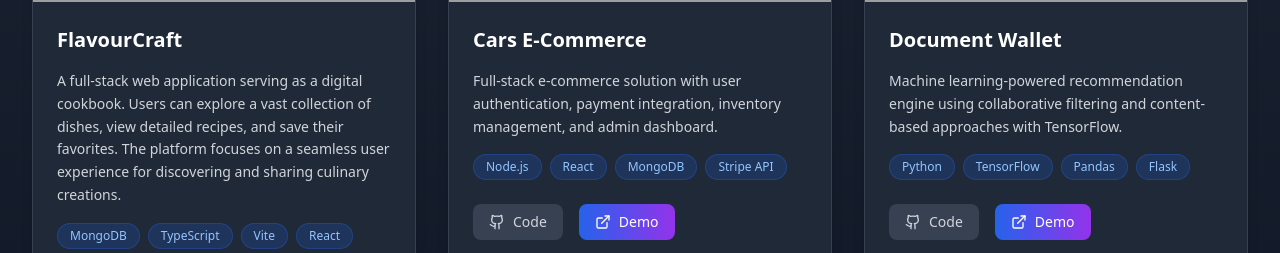
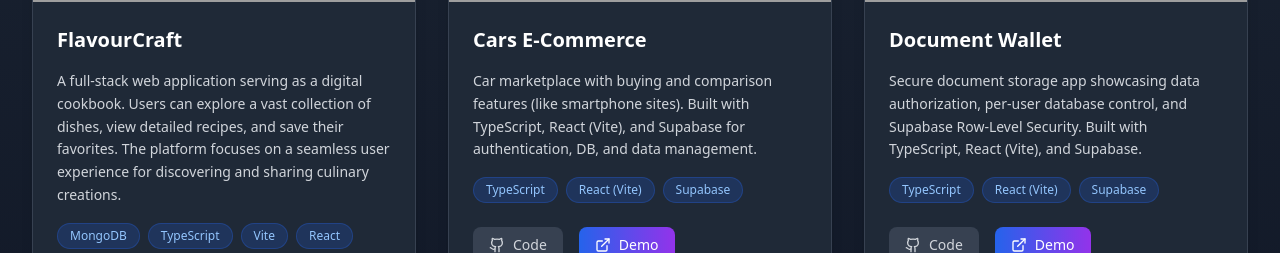
Before and after one commit to vedant-zeus/Portfolio, a React (Vite) app: page / in a window 1280 px wide. Shown: the part 2271-2524 px from the top of the page. Built offline with nearby package versions, Linux system fonts and the light colour scheme; grey boxes are pictures that could not be loaded.

Commit message:
projects added

```diff
--- a/src/components/Projects.tsx
+++ b/src/components/Projects.tsx
@@ -16,19 +16,19 @@ const Projects: React.FC = () => {
     },
     {
   title: 'Cars E-Commerce',
-      description: 'Full-stack e-commerce solution with user authentication, payment integration, inventory management, and admin dashboard.',
-      image: 'https://images.pexels.com/photos/230544/pexels-photo-230544.jpeg?auto=compress&cs=tinysrgb&w=800',
-      tech: ['Node.js', 'React', 'MongoDB', 'Stripe API'],
+  description: 'Car marketplace with buying and comparison features (like smartphone sites). Built with TypeScript, React (Vite), and Supabase for authentication, DB, and data management.',
+  image: 'https://images.pexels.com/photos/799443/pexels-photo-799443.jpeg',
+  tech: ['TypeScript', 'React (Vite)', 'Supabase'],
   github: 'https://github.com/vedant-zeus/Cars-Ecommerce.git',
   demo: 'https://cars-ecommerce-delta.vercel.app/'
 },
 {
   title: 'Document Wallet',
-      description: 'Machine learning-powered recommendation engine using collaborative filtering and content-based approaches with TensorFlow.',
-      image: 'https://images.pexels.com/photos/8386440/pexels-photo-8386440.jpeg?auto=compress&cs=tinysrgb&w=800',
-      tech: ['Python', 'TensorFlow', 'Pandas', 'Flask'],
+  description: 'Secure document storage app showcasing data authorization, per-user database control, and Supabase Row-Level Security. Built with TypeScript, React (Vite), and Supabase.',
+  image: 'https://images.pexels.com/photos/33428404/pexels-photo-33428404.jpeg',
+  tech: ['TypeScript', 'React (Vite)', 'Supabase'],
   github: 'https://github.com/vedant-zeus/Document-Wallet.git',
-      demo: ''
+  demo: 'https://document-wallet-nine.vercel.app/'
 }
   ];
 
```
Lines whose indentation alone changed are shown as unchanged.
